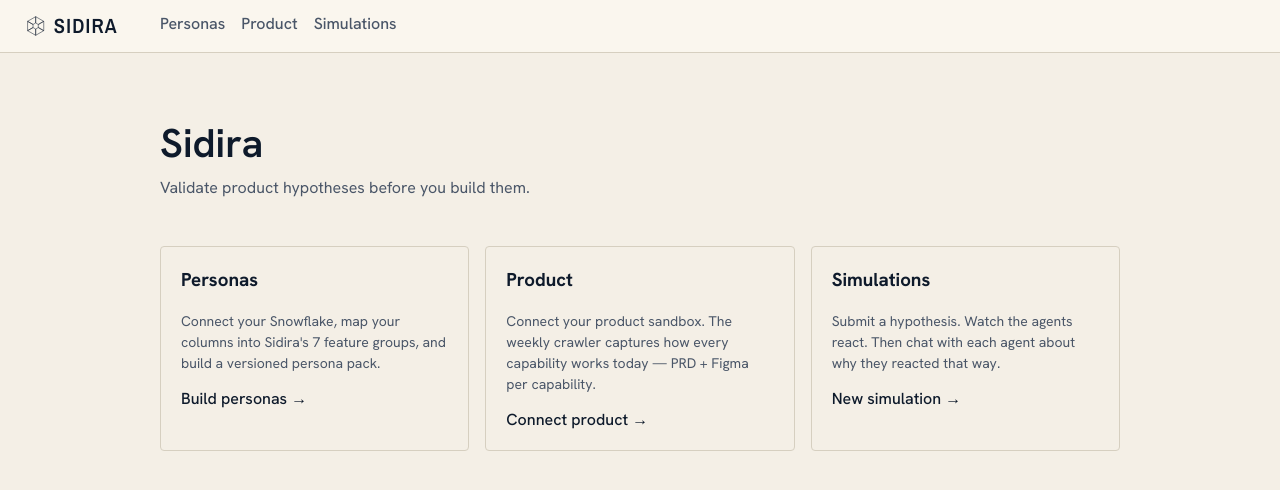
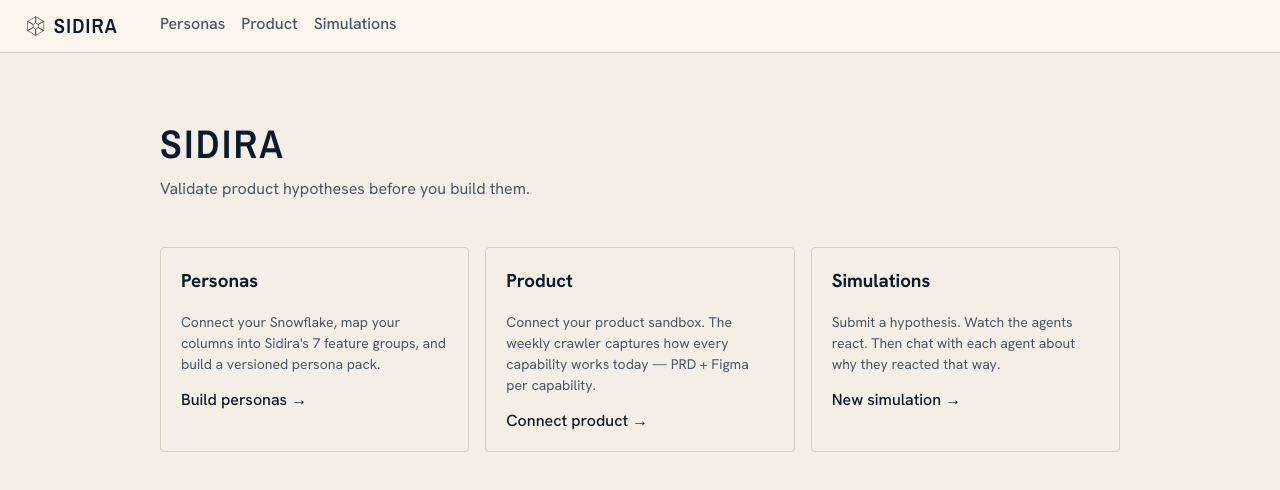
Before and after one commit to ram-de/sidira-simulator, a Next.js app in the folder frontend/: page / in a window 1280 px wide. Shown: the top 490 px of the page. Built offline with nearby package versions, Linux system fonts and the light colour scheme.

Commit message:
fix(product-home): use FONT_NARROW for Sidira h1 to match lockup
Co-Authored-By: Claude Sonnet 4.6 <noreply@anthropic.com>

```diff
--- a/frontend/app/page.tsx
+++ b/frontend/app/page.tsx
@@ -48,7 +48,7 @@ function ProductHome() {
         color: TOKENS.ink,
       }}
     >
-      <h1 style={{ fontFamily: FONT_SANS, fontSize: 40, fontWeight: 600, margin: 0, color: TOKENS.ink }}>Sidira</h1>
+      <h1 style={{ fontFamily: FONT_NARROW, fontSize: 40, fontWeight: 600, letterSpacing: "0.06em", textTransform: "uppercase", margin: 0, color: TOKENS.ink }}>Sidira</h1>
       <p style={{ fontFamily: FONT_SANS, color: TOKENS.inkMuted, marginTop: 8, marginBottom: 48 }}>
         Validate product hypotheses before you build them.
       </p>
```
